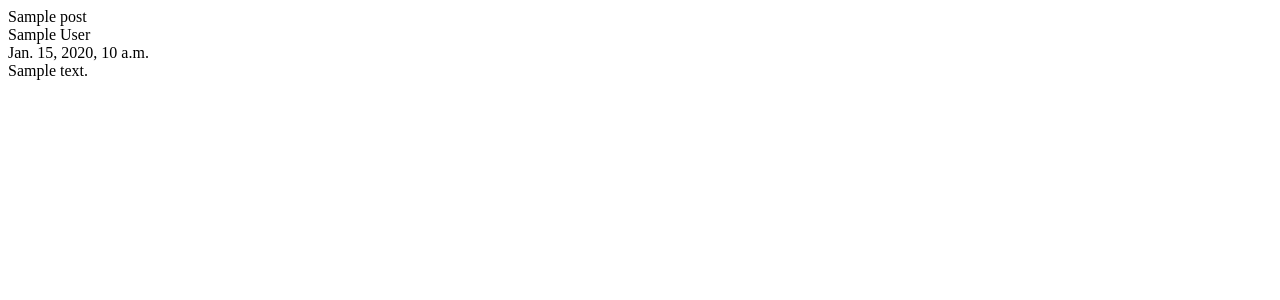
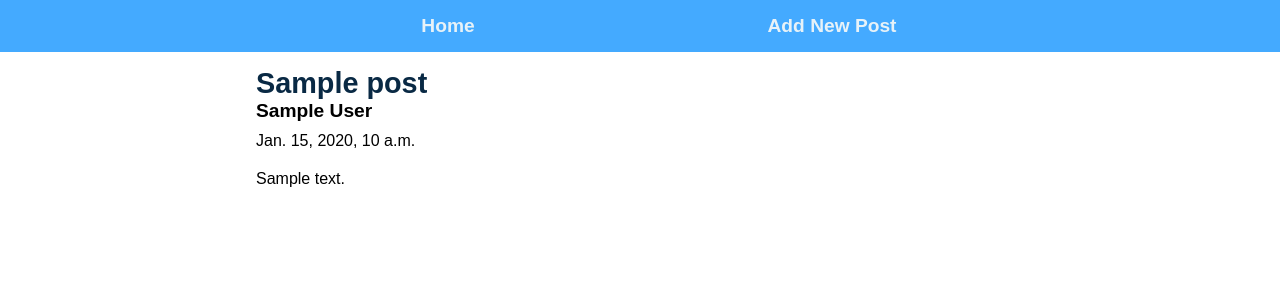
Before and after one commit to sherlock6147/django-blog, a Django app: page /blog/1/ in a window 1280 px wide. Shown: the top 300 px of the page. Run offline with Django 3.2, Linux system fonts and the light colour scheme; tables that the repository leaves empty hold one stand-in row (values such as "Sample post").

Commit message:
completed css for detail.html

```diff
--- /dev/null
+++ b/blogWebsite/blog/static/blog/detail.css
@@ -0,0 +1,28 @@
+*{
+    padding: 0;
+    margin: 0;
+    box-sizing: border-box;
+}
+main{
+    padding: 15px 20vw;
+}
+.post-title{
+    font-family: sans-serif;
+    font-size: 1.8rem;
+    font-weight: 800;
+    color: rgb(9, 41, 68);
+}
+.post-author{
+    font-size: 1.2rem;
+    font-family: sans-serif;
+    font-weight: 600;
+    margin-bottom: 10px;
+}
+.date-published{
+    font-family: sans-serif;
+    margin-bottom: 20px;
+}
+.post_text{
+    font-family: sans-serif;
+    font-size: 1rem;
+}
--- a/blogWebsite/blog/templates/blog/detail.html
+++ b/blogWebsite/blog/templates/blog/detail.html
@@ -1,3 +1,4 @@
+{% load static %}
 <!DOCTYPE html>
 <html lang="en">
 <head>
@@ -5,7 +6,15 @@
     <meta http-equiv="X-UA-Compatible" content="IE=edge">
     <meta name="viewport" content="width=device-width, initial-scale=1.0">
     <title>{{post.post_title}} | Post {{post.id}}</title>
+    <link rel="stylesheet" type="text/css" href="{% static 'blog/detail.css' %}">
 </head>
+<nav>
+    <link rel="stylesheet" href="{% static 'blog/header.css' %}">
+    <ul>
+        <li><a href="{% url 'blog:index' %}">Home</a></li>
+        <li><a href="{% url 'blog:create' %}">Add New Post</a></li>
+    </ul>
+</nav>
 <body>
     <main>
         <div class="post-title">{{post.post_title}}</div>
```
